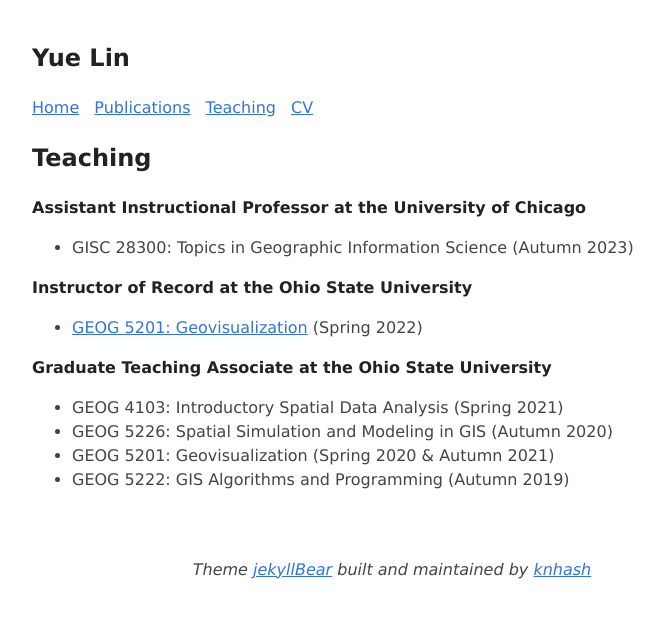
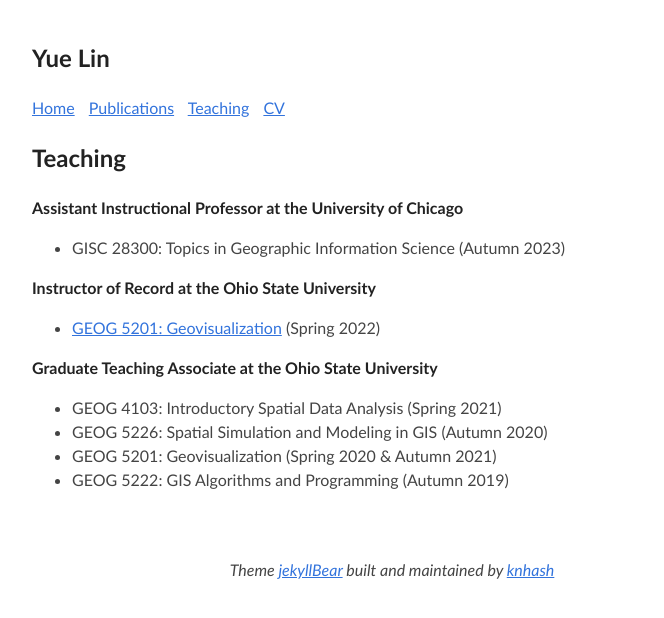
Before and after one commit to linyuehzzz/linyuehzzz.github.io, a Jekyll site: the page built from teaching.md, in a window 1280 px wide. Shown: the top 618 px of the page, without its empty margins (248-912 px from the left). Built offline with Jekyll 4.4.1, drawn with Linux system fonts in a browser that asks for light colours.

Commit message:
Update style.css

```diff
--- a/assets/style.css
+++ b/assets/style.css
@@ -1,5 +1,5 @@
 body {
-    font-family: Verdana, sans-serif;
+    font-family: Calibri, sans-serif;
     margin: auto;
     padding: 20px;
     max-width: 720px;
```
